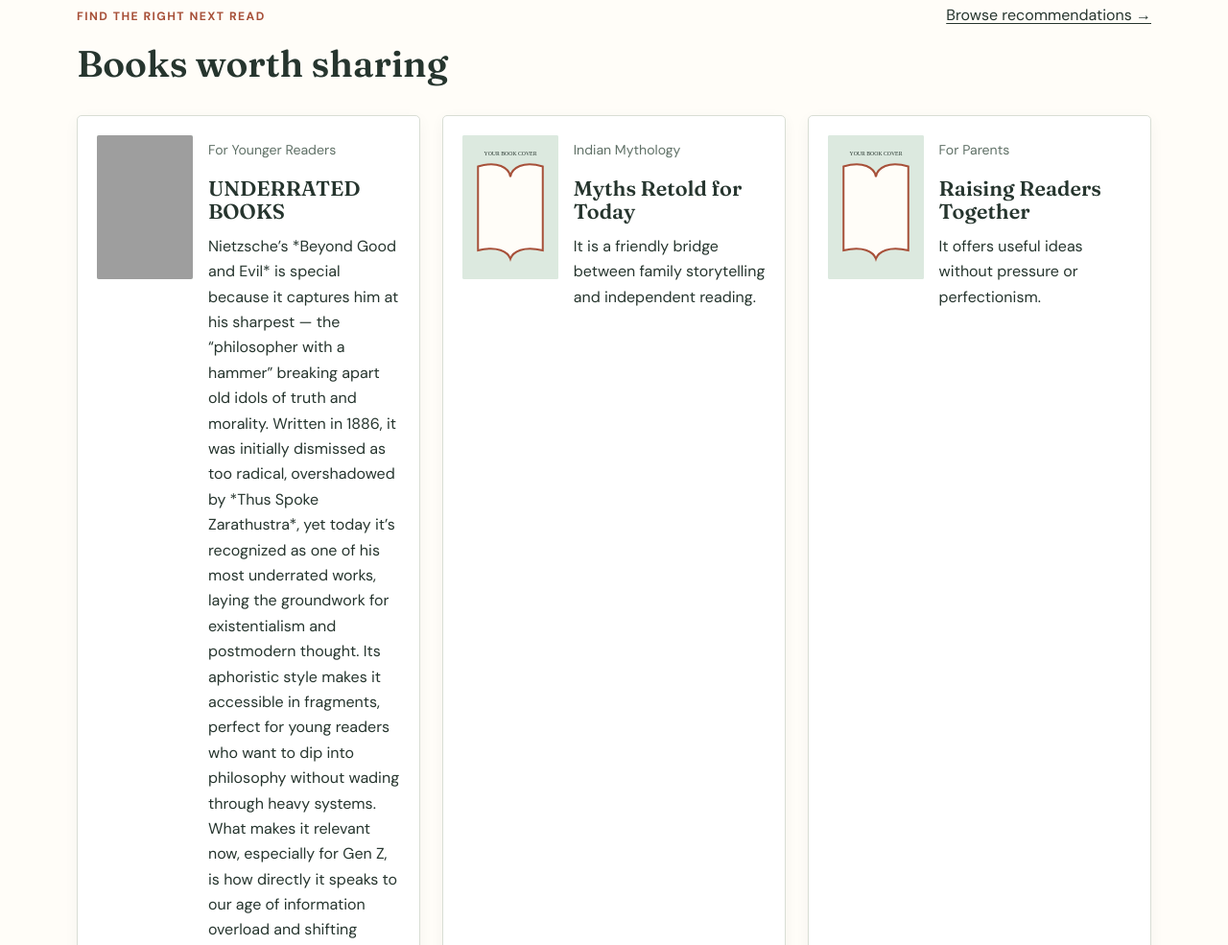
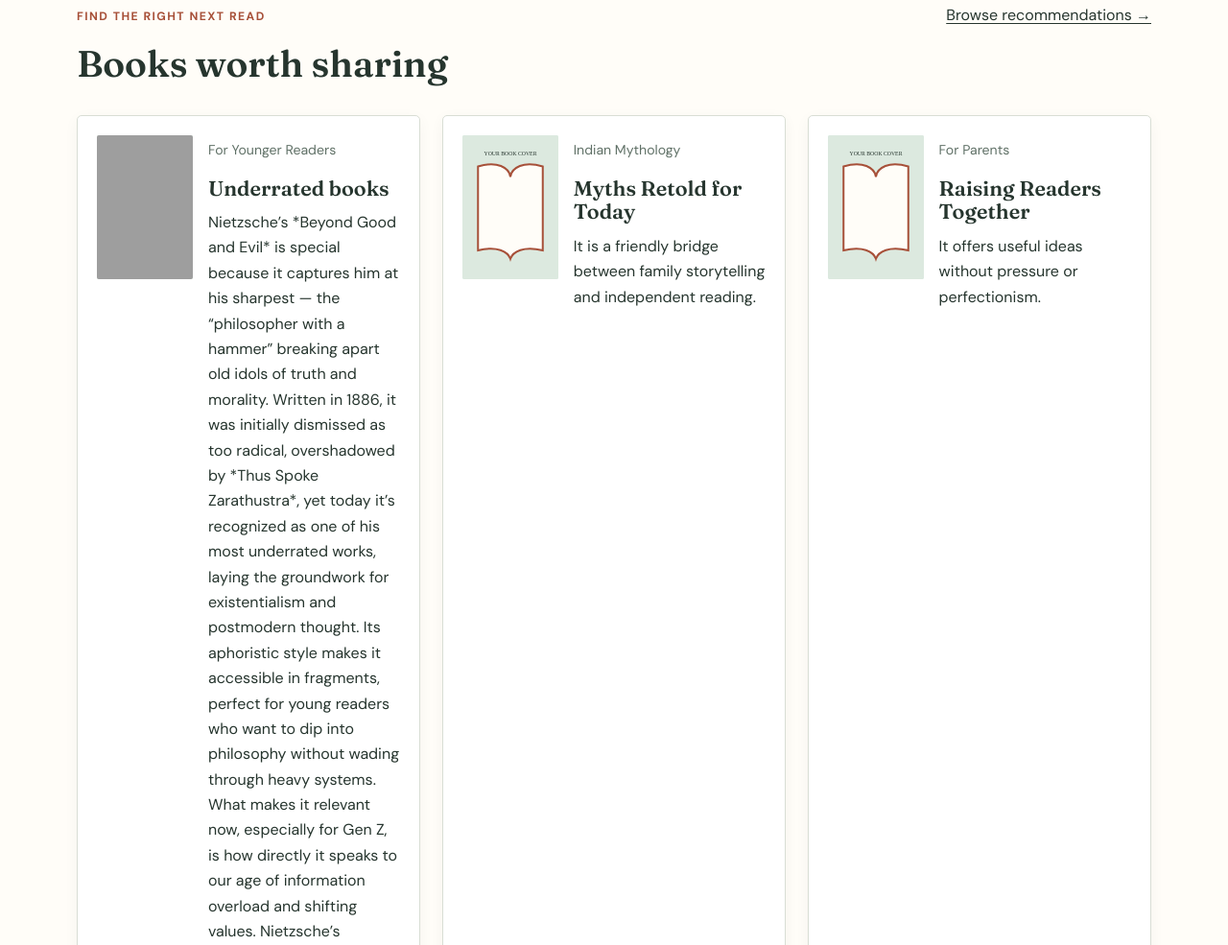
Before and after one commit to govindhklprm129-jpg/letsreadg, an Eleventy site: page src/index.njk in a window 1280 px wide. Shown: the part 2176-3161 px from the top of the page at 96% size. Built offline with nearby package versions, Linux system fonts and the light colour scheme; Eleventy itself is replaced by a stand-in of ours; files that its build step writes are made by us from their sources; grey boxes are pictures that could not be loaded.

Commit message:
Update Book recommendations “sample-beginners”

```diff
--- a/src/recommendations/sample-beginners.md
+++ b/src/recommendations/sample-beginners.md
@@ -1,5 +1,5 @@
 ---
-title: UNDERRATED BOOKS
+title: Underrated books
 author: Friedrich Nietzsche
 age: 18 & Above
 audience: For Younger Readers
```
